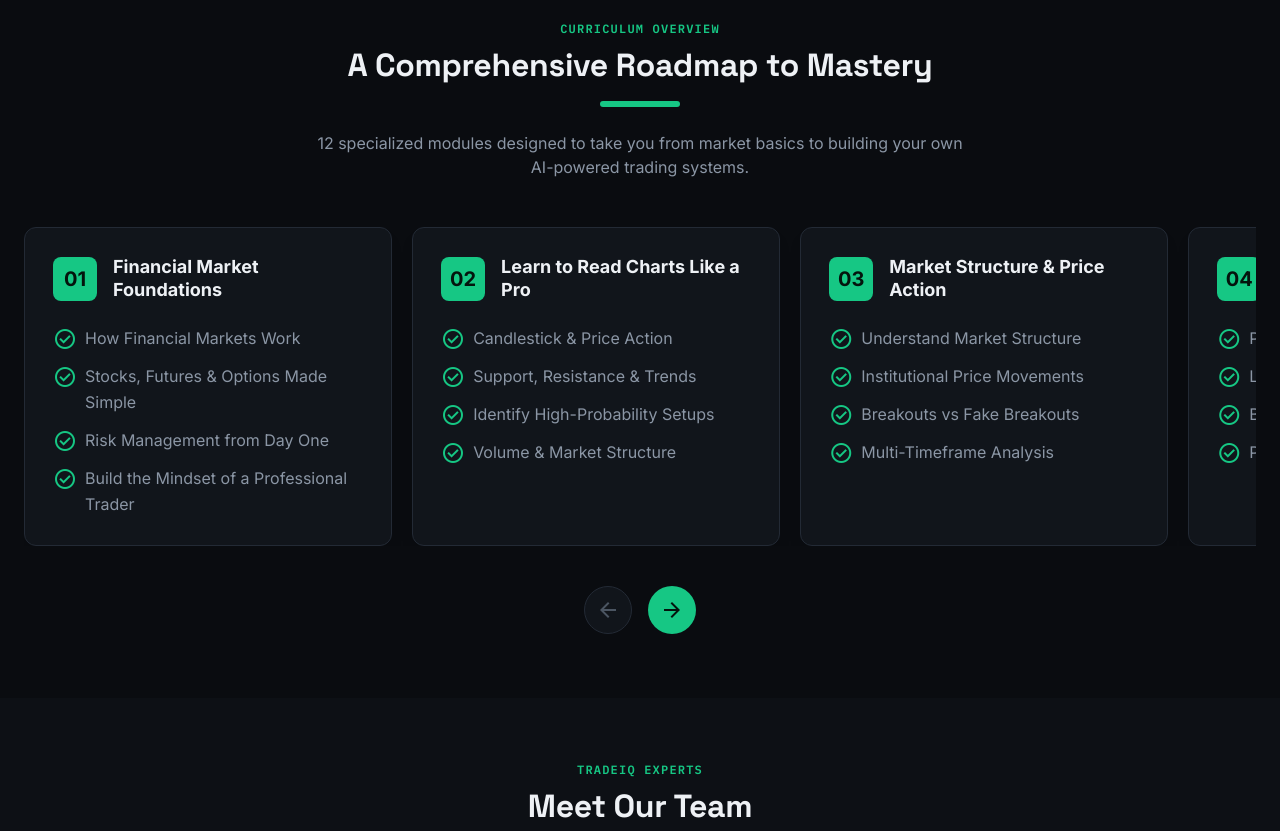
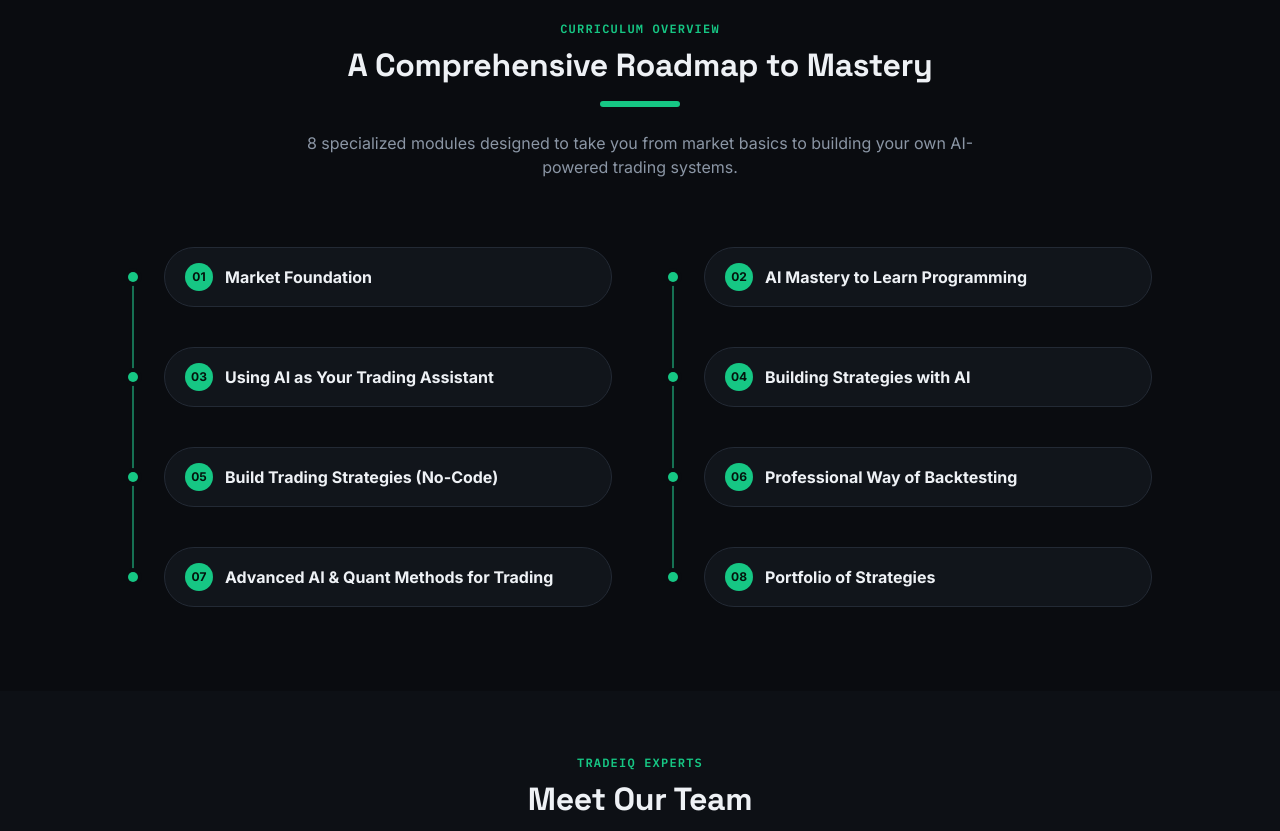
Before and after one commit to Aman-Preet-Singh-Gulati/trade-iq, a Next.js app: page / in a window 1280 px wide. Shown: the part 840-1671 px from the top of the page. Built offline with nearby package versions, Linux system fonts and the light colour scheme.

Commit message:
UI component updated, avatar updated, navigation fix applied

```diff
--- a/package.json
+++ b/package.json
@@ -23,7 +23,6 @@
     "clsx": "^2.1.1",
     "convex": "^1.43.0",
     "docx": "^9.7.1",
-    "embla-carousel-react": "^8.6.0",
     "googleapis": "^173.0.0",
     "gray-matter": "^4.0.3",
     "lucide-react": "^1.21.0",
--- a/src/components/layout/TopAppBar.tsx
+++ b/src/components/layout/TopAppBar.tsx
@@ -49,7 +49,7 @@ export default function TopAppBar() {
                   ? 'text-primary-fixed font-extrabold border-primary-fixed'
                   : 'text-secondary font-bold border-transparent hover:text-primary-fixed'
                 }`}
-              href={link.href || `#${link.id}`}
+              href={link.href || `/#${link.id}`}
               onClick={() => handleNavClick(link.id)}
             >
               {link.label}
--- a/src/components/sections/Curriculum.tsx
+++ b/src/components/sections/Curriculum.tsx
@@ -1,27 +1,37 @@
 "use client";
 
-import React, { useCallback, useEffect, useState } from 'react';
-import useEmblaCarousel from 'embla-carousel-react';
-import { curriculumModules } from '@/constants/curriculum';
+import React, { useEffect, useRef, useState } from 'react';
+import { curriculumSteps } from '@/constants/curriculum';
 
 export default function Curriculum() {
-  const [emblaRef, emblaApi] = useEmblaCarousel({ loop: false, align: 'start' });
-  const [prevBtnDisabled, setPrevBtnDisabled] = useState(true);
-  const [nextBtnDisabled, setNextBtnDisabled] = useState(false);
-
-  const scrollPrev = useCallback(() => emblaApi && emblaApi.scrollPrev(), [emblaApi]);
-  const scrollNext = useCallback(() => emblaApi && emblaApi.scrollNext(), [emblaApi]);
-
-  const onSelect = useCallback((emblaApi: any) => {
-    setPrevBtnDisabled(!emblaApi.canScrollPrev());
-    setNextBtnDisabled(!emblaApi.canScrollNext());
-  }, []);
+  const itemRefs = useRef<Array<HTMLLIElement | null>>([]);
+  const [revealed, setRevealed] = useState<boolean[]>(
+    () => curriculumSteps.map(() => false)
+  );
 
   useEffect(() => {
-    if (!emblaApi) return;
-    onSelect(emblaApi);
-    emblaApi.on('reInit', onSelect).on('select', onSelect);
-  }, [emblaApi, onSelect]);
+    // Reduced-motion users see everything rendered up-front via the
+    // `motion-reduce:*` utilities below, so no special-casing is needed here.
+    const els = itemRefs.current.filter(Boolean) as HTMLLIElement[];
+    const observer = new IntersectionObserver(
+      (entries) => {
+        entries.forEach((entry) => {
+          if (!entry.isIntersecting) return;
+          const index = Number((entry.target as HTMLElement).dataset.index);
+          setRevealed((prev) => {
+            if (prev[index]) return prev;
+            const next = [...prev];
+            next[index] = true;
+            return next;
+          });
+          observer.unobserve(entry.target);
+        });
+      },
+      { threshold: 0.3, rootMargin: '0px 0px -10% 0px' }
+    );
+    els.forEach((el) => observer.observe(el));
+    return () => observer.disconnect();
+  }, []);
 
   return (
     <section className="py-margin-lg px-gutter-md bg-background overflow-hidden" id="curriculum">
@@ -31,75 +41,72 @@ export default function Curriculum() {
           <h2 className="font-headline-lg text-headline-lg text-primary mb-4">A Comprehensive Roadmap to Mastery</h2>
           <div className="w-20 h-1.5 bg-primary-fixed mx-auto rounded-full"></div>
           <p className="font-body-md text-secondary mt-6 max-w-2xl mx-auto">
-            12 specialized modules designed to take you from market basics to building your own AI-powered trading systems.
+            8 specialized modules designed to take you from market basics to building your own AI-powered trading systems.
           </p>
         </div>
 
-        {/* Embla Carousel */}
-        <div className="relative">
-          <div className="overflow-hidden" ref={emblaRef}>
-            <div className="flex touch-pan-y -ml-5">
-              {curriculumModules.map((module, index) => (
+        <ol className="grid grid-cols-1 md:grid-cols-2 gap-x-8 lg:gap-x-14 max-w-5xl mx-auto">
+          {curriculumSteps.map((s, i) => {
+            // Rail runs from the first dot to the last dot of each column.
+            // Mobile = one column (first: 0, last: 7); md = two columns
+            // (firsts: 0 & 1, lasts: 6 & 7).
+            const railTop =
+              i === 0
+                ? 'top-1/2 md:top-1/2'
+                : i === 1
+                ? 'top-0 md:top-1/2'
+                : 'top-0';
+            const railBottom =
+              i === 7
+                ? 'bottom-1/2 md:bottom-1/2'
+                : i === 6
+                ? 'bottom-0 md:bottom-1/2'
+                : 'bottom-0';
+
+            return (
+              <li
+                key={s.step}
+                ref={(el) => { itemRefs.current[i] = el; }}
+                data-index={i}
+                className="relative pl-8 md:pl-9 py-5"
+              >
+                {/* base rail */}
+                <span
+                  aria-hidden="true"
+                  className={`absolute left-[5px] w-px -translate-x-1/2 bg-outline-variant ${railTop} ${railBottom}`}
+                />
+                {/* progress fill */}
+                <span
+                  aria-hidden="true"
+                  className={`absolute left-[5px] w-px -translate-x-1/2 origin-top bg-primary-fixed transition-transform duration-700 ease-out motion-reduce:transition-none motion-reduce:scale-y-100 ${railTop} ${railBottom} ${
+                    revealed[i] ? 'scale-y-100' : 'scale-y-0'
+                  }`}
+                />
+                {/* node dot */}
+                <span
+                  aria-hidden="true"
+                  className={`absolute left-[5px] top-1/2 z-10 h-2.5 w-2.5 -translate-x-1/2 -translate-y-1/2 rounded-full ring-4 ring-background transition-colors duration-500 motion-reduce:transition-none motion-reduce:bg-primary-fixed ${
+                    revealed[i] ? 'bg-primary-fixed' : 'bg-outline-variant'
+                  }`}
+                />
+
+                {/* pill */}
                 <div
-                  key={index}
-                  className="pl-5 flex-[0_0_85%] min-w-0 sm:flex-[0_0_47%] lg:flex-[0_0_31%]"
+                  className={`group flex w-full min-h-[3.75rem] items-center gap-3 rounded-full border border-outline-variant bg-surface-container px-5 py-3 transition-all duration-500 ease-out hover:-translate-y-0.5 hover:border-primary-fixed hover:bg-surface-container-high hover:shadow-[0_10px_28px_-10px] hover:shadow-primary-fixed/40 motion-reduce:transition-none motion-reduce:translate-x-0 motion-reduce:opacity-100 ${
+                    revealed[i] ? 'opacity-100 translate-x-0' : 'opacity-0 translate-x-3'
+                  }`}
                 >
-                  <div className="h-full bg-surface-container p-7 border border-outline-variant rounded-xl shadow-lg transition-all duration-300 hover:shadow-lg hover:shadow-primary-fixed/20 hover:-translate-y-0.5 group flex flex-col">
-                    <div className="flex items-center gap-4 mb-6">
-                      <div className="w-11 h-11 bg-primary-fixed text-on-primary-fixed rounded-lg flex items-center justify-center font-bold text-xl shrink-0">
-                        {module.moduleNumber}
-                      </div>
-                      <h3 className="font-bold text-lg text-primary leading-tight">
-                        {module.title}
-                      </h3>
-                    </div>
-
-                    <ul className="space-y-3 flex-grow">
-                      {module.topics.map((topic, i) => (
-                        <li key={i} className="flex items-start gap-2">
-                          <span className="material-symbols-outlined text-primary-fixed text-[20px] shrink-0 mt-0.5">
-                            check_circle
-                          </span>
-                          <span className="font-body-sm text-secondary leading-relaxed">
-                            {topic}
-                          </span>
-                        </li>
-                      ))}
-                    </ul>
-                  </div>
+                  <span className="flex h-7 w-7 shrink-0 items-center justify-center rounded-full bg-primary-fixed text-on-primary-fixed text-xs font-bold transition-transform duration-300 group-hover:scale-110">
+                    {s.step}
+                  </span>
+                  <span className="font-bold text-sm lg:text-base leading-snug text-primary">
+                    {s.title}
+                  </span>
                 </div>
-              ))}
-            </div>
-          </div>
-
-          {/* Navigation Buttons */}
-          <div className="flex justify-center items-center gap-4 mt-10">
-            <button
-              onClick={scrollPrev}
-              disabled={prevBtnDisabled}
-              className={`w-12 h-12 rounded-full flex items-center justify-center transition-all ${
-                prevBtnDisabled
-                  ? 'bg-surface-container border border-outline-variant text-outline cursor-not-allowed'
-                  : 'border border-outline-variant text-primary hover:border-primary-fixed hover:text-primary-fixed'
-              }`}
-              aria-label="Previous module"
-            >
-              <span className="material-symbols-outlined">arrow_back</span>
-            </button>
-            <button
-              onClick={scrollNext}
-              disabled={nextBtnDisabled}
-              className={`w-12 h-12 rounded-full flex items-center justify-center transition-all ${
-                nextBtnDisabled
-                  ? 'bg-surface-container border border-outline-variant text-outline cursor-not-allowed'
-                  : 'bg-primary-fixed text-on-primary-fixed hover:opacity-90'
-              }`}
-              aria-label="Next module"
-            >
-              <span className="material-symbols-outlined">arrow_forward</span>
-            </button>
-          </div>
-        </div>
+              </li>
+            );
+          })}
+        </ol>
       </div>
     </section>
   );
--- a/src/constants/curriculum.ts
+++ b/src/constants/curriculum.ts
@@ -1,122 +1,10 @@
-export const curriculumModules = [
-  {
-    moduleNumber: "01",
-    title: "Financial Market Foundations",
-    topics: [
-      "How Financial Markets Work",
-      "Stocks, Futures & Options Made Simple",
-      "Risk Management from Day One",
-      "Build the Mindset of a Professional Trader"
-    ]
-  },
-  {
-    moduleNumber: "02",
-    title: "Learn to Read Charts Like a Pro",
-    topics: [
-      "Candlestick & Price Action",
-      "Support, Resistance & Trends",
-      "Identify High-Probability Setups",
-      "Volume & Market Structure"
-    ]
-  },
-  {
-    moduleNumber: "03",
-    title: "Market Structure & Price Action",
-    topics: [
-      "Understand Market Structure",
-      "Institutional Price Movements",
-      "Breakouts vs Fake Breakouts",
-      "Multi-Timeframe Analysis"
-    ]
-  },
-  {
-    moduleNumber: "04",
-    title: "Using AI to Learn Programming",
-    topics: [
-      "Prompt Engineering for Traders",
-      "Learn Programming with AI",
-      "Build Trading Tools with AI",
-      "Prepare for Strategy Automation"
-    ]
-  },
-  {
-    moduleNumber: "05",
-    title: "Using AI as Your Trading Assistant",
-    topics: [
-      "AI-Powered Market Research",
-      "Generate & Improve Strategy Ideas",
-      "Prompt Engineering for Better Results",
-      "Best AI Tools for Traders"
-    ]
-  },
-  {
-    moduleNumber: "06",
-    title: "Build Trading Strategies Without Coding",
-    topics: [
-      "Build Rule-Based Strategies",
-      "Create Strategies in TradingView",
-      "AI-Assisted Pine Script",
-      "Test & Improve Strategies"
-    ]
-  },
-  {
-    moduleNumber: "07",
-    title: "Trading System Automation",
-    topics: [
-      "Work with Market Data",
-      "Build Custom Indicators",
-      "Automate Trading Strategies",
-      "Avoid Common Coding Mistakes"
-    ]
-  },
-  {
-    moduleNumber: "08",
-    title: "Professional Backtesting",
-    topics: [
-      "Backtest Like Professionals",
-      "Risk, Reward & Performance Metrics",
-      "Walk-Forward Testing",
-      "AI-Assisted Strategy Validation"
-    ]
-  },
-  {
-    moduleNumber: "09",
-    title: "Advanced AI & Quant Trading",
-    topics: [
-      "Generate Strategies Using AI",
-      "AI-Powered Market Research",
-      "Quantitative Trading Concepts",
-      "Monte Carlo & Regime Testing"
-    ]
-  },
-  {
-    moduleNumber: "10",
-    title: "Live Algo Trading & Broker Integration",
-    topics: [
-      "Connect Strategies to Brokers",
-      "Live Order Execution",
-      "Trading APIs & Automation",
-      "Risk Management for Live Trading"
-    ]
-  },
-  {
-    moduleNumber: "11",
-    title: "Professional Trading Psychology",
-    topics: [
-      "Think Like a Professional Trader",
-      "Master Emotions & Discipline",
-      "Build Consistent Trading Habits",
-      "Develop a Long-Term Trading Mindset"
-    ]
-  },
-  {
-    moduleNumber: "12",
-    title: "Build Your Own Trading Algorithms",
-    topics: [
-      "Build End-to-End Trading Systems",
-      "Develop Automated Trading Bots",
-      "Deploy Across Multiple Markets",
-      "Live Implementation Projects"
-    ]
-  }
+export const curriculumSteps = [
+  { step: "01", title: "Market Foundation" },
+  { step: "02", title: "AI Mastery to Learn Programming" },
+  { step: "03", title: "Using AI as Your Trading Assistant" },
+  { step: "04", title: "Building Strategies with AI" },
+  { step: "05", title: "Build Trading Strategies (No-Code)" },
+  { step: "06", title: "Professional Way of Backtesting" },
+  { step: "07", title: "Advanced AI & Quant Methods for Trading" },
+  { step: "08", title: "Portfolio of Strategies" },
 ];
```
Also changed, not shown: src/components/sections/Hero.tsx (+4 -4 lines), public/image-1787211599583.png (added), 1 other file (tests, documents, lock files or other folders).
